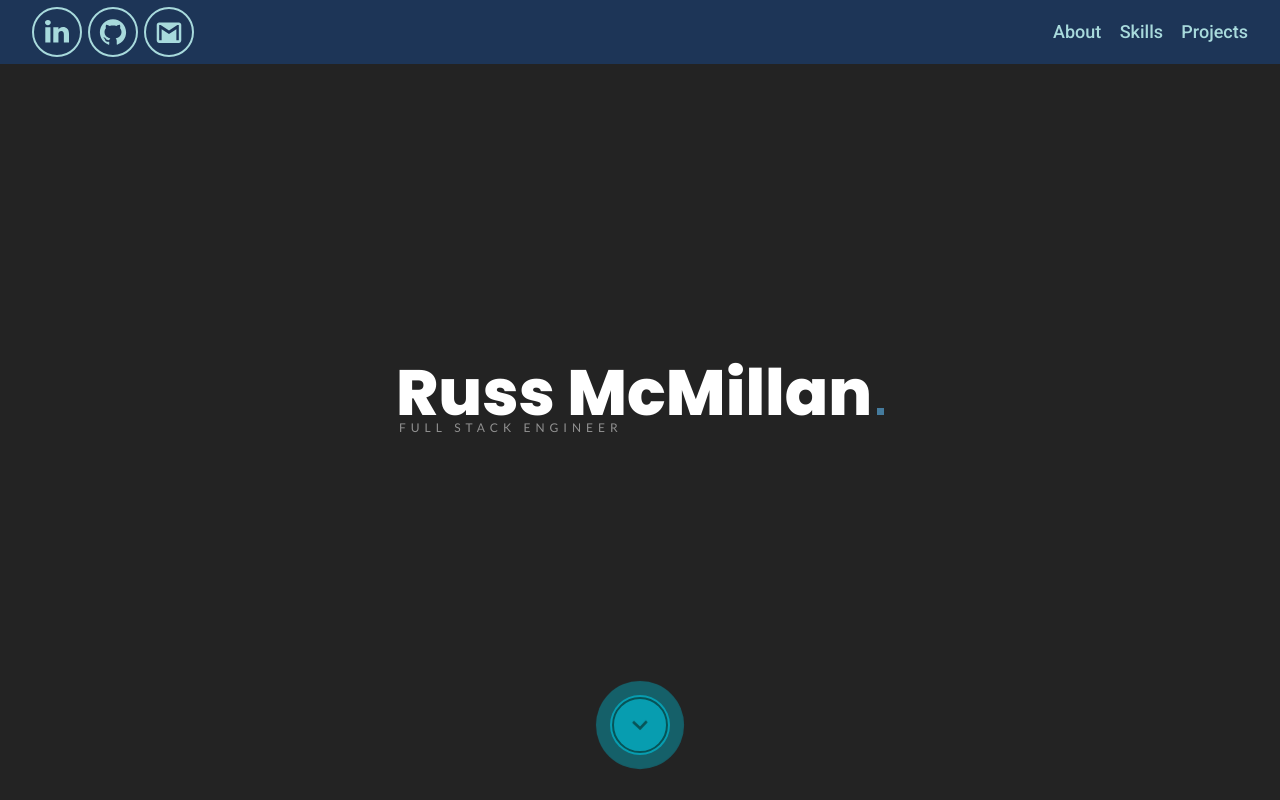
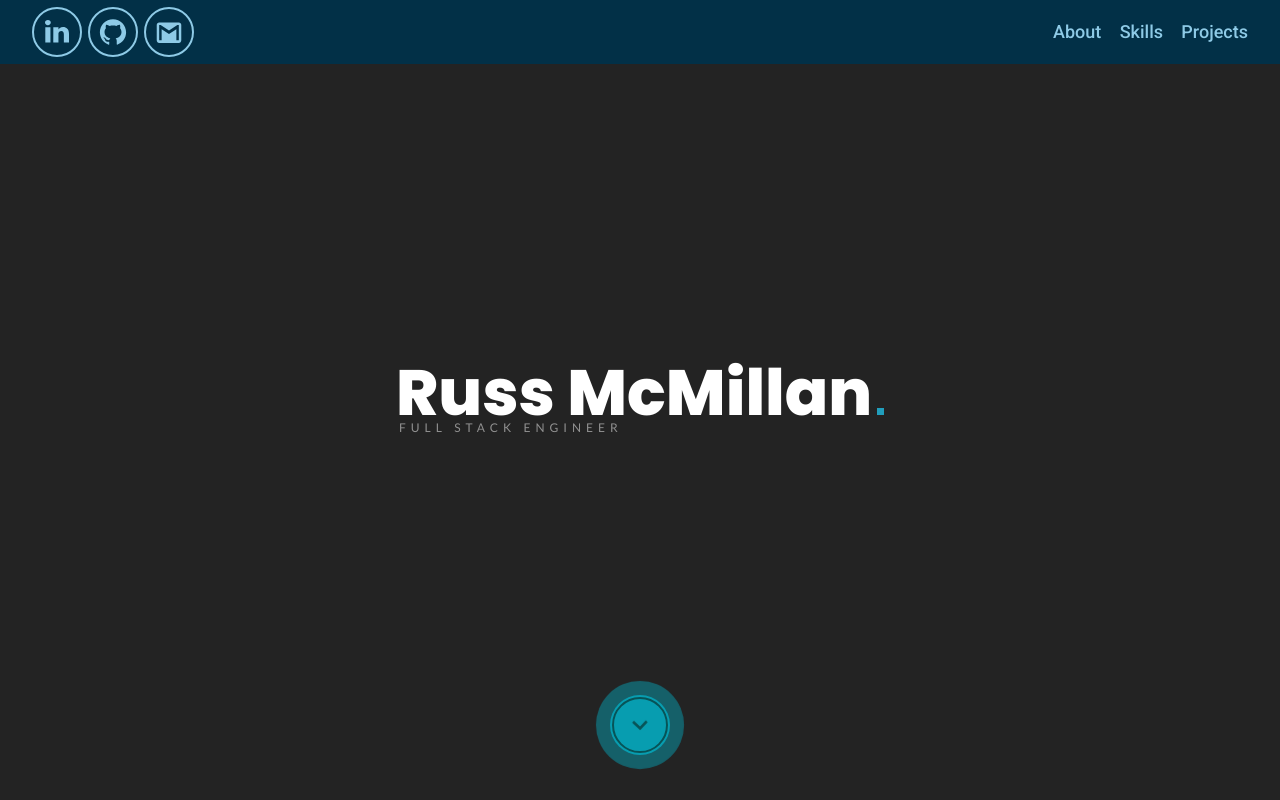
Before and after one commit to rfmcmillan/portfolio, a React app: page / in a window 1280 px wide. Shown: the top 800 px of the page. Built offline with nearby package versions, Linux system fonts and the light colour scheme.

Commit message:
colors 2 close

```diff
--- a/client/App.js
+++ b/client/App.js
@@ -15,19 +15,19 @@ const theme = createTheme({
   },
   palette: {
     primary: {
-      main: '#1D3557',
-      contrastText: '#A8DADC',
+      main: '#023047',
+      contrastText: '#8ECAE6',
     },
     secondary: {
-      main: '#457B9D',
-      contrastText: '#F1FAEE',
+      main: '#219EBC',
+      contrastText: '#FB8500',
     },
     text: {
       primary: '#1D3557',
       secondary: '#457B9D',
     },
     info: {
-      main: '#E63946',
+      main: '#FFB703',
     },
   },
 });
--- a/public/style.css
+++ b/public/style.css
@@ -1,13 +1,13 @@
 @import url('https://fonts.googleapis.com/css?family=Lato:300,400|Poppins:300,400,800&display=swap');
 
 :root {
-  --primary-main: #1D3557;
-  --primary-contrast-text: #A8DADC;
-  --secondary-main: #457B9D;
-  --secondary-contrast-text: #F1FAEE;
+  --primary-main: #023047;
+  --primary-contrast-text: #8ECAE6;
+  --secondary-main: #219EBC;
+  --secondary-contrast-text: #FB8500;
   --text-primary: #1D3557;
   --text-secondary: #457B9D;
-  --info-main: #E63946;
+  --info-main: #FFB703;
 }
 
 * {
```
